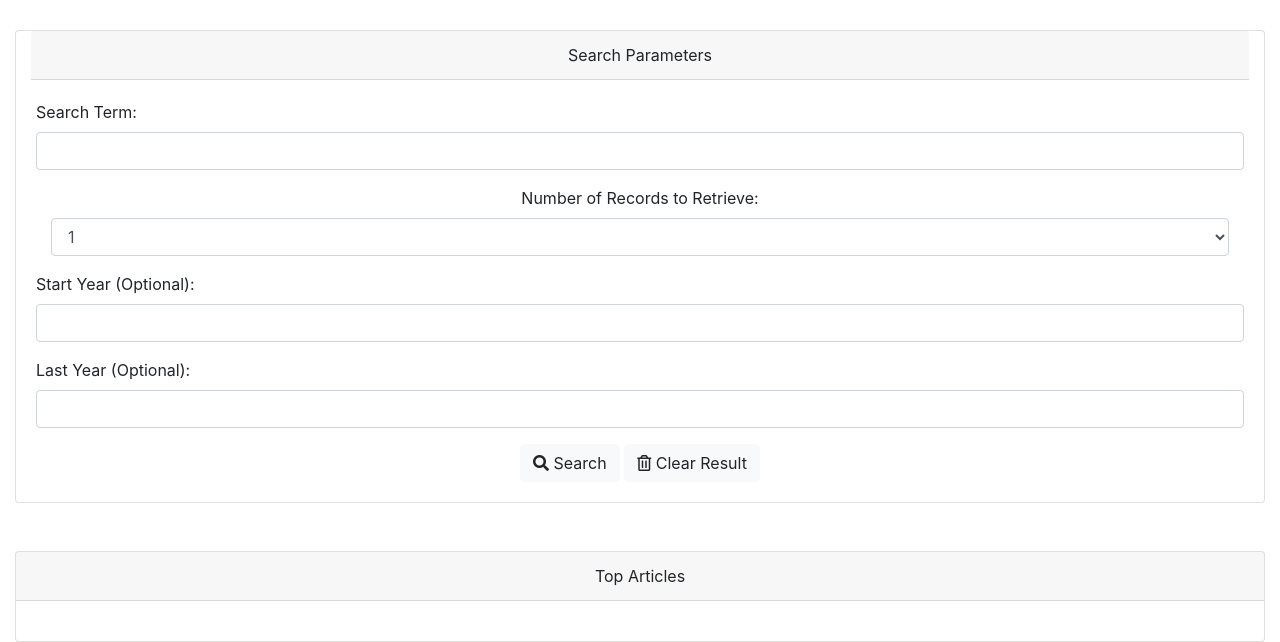
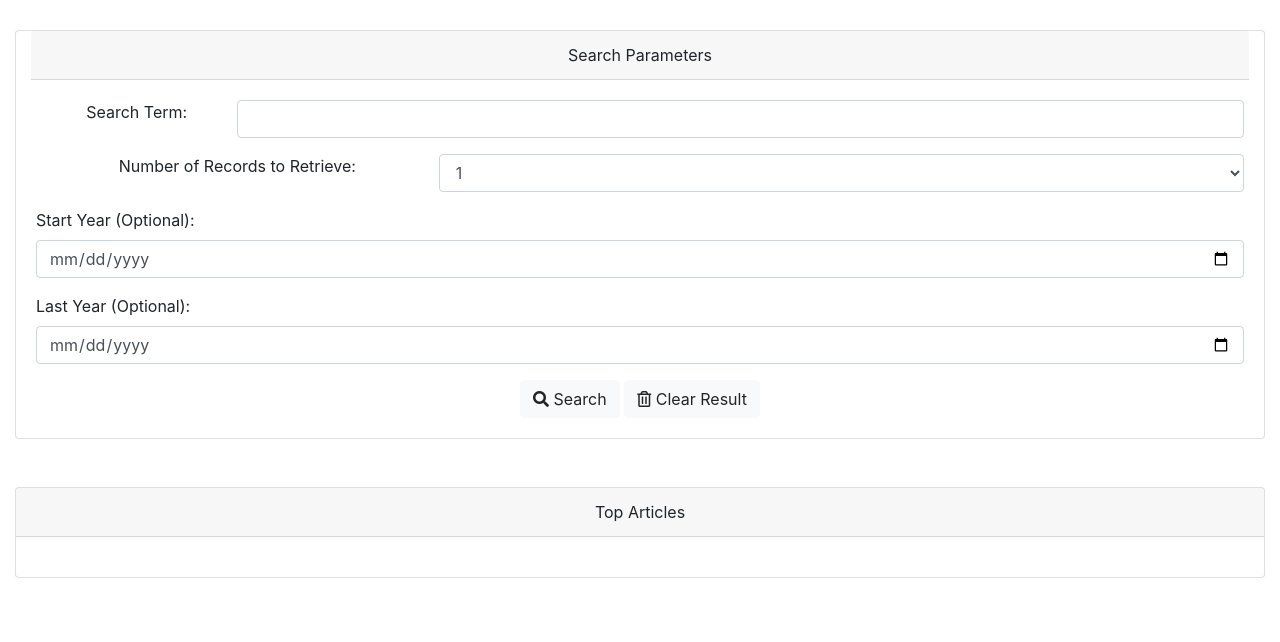
Before and after one commit to smedigo/NYTminiproject, a plain HTML site: page index.html in a window 1280 px wide. Shown: the part 186-828 px from the top of the page. After the commit the page ends 800 px from the top, so only its background shows below. Drawn offline with nearby package versions, Linux system fonts and the light colour scheme.

Commit message:
Updated HTML.

```diff
--- a/index.html
+++ b/index.html
@@ -19,12 +19,12 @@
         <div class="card-body">
             <form>
                 <div class="form-group row ">
-                  <label for="searchTerm">Search Term:</label>
-                  <input type="text" class="form-control" id="searchTerm">
+                  <label for="searchTerm" class="col-2">Search Term:</label>
+                  <input type="text" class="form-control col-10" id="searchTerm">
                 </div>
-                <div class="form-group">
-                    <label for="articleCount">Number of Records to Retrieve:</label>
-                    <select class="form-control" id="articleCount">
+                <div class="form-group row">
+                    <label for="articleCount" class="col-4">Number of Records to Retrieve:</label>
+                    <select class="form-control col-8" id="articleCount">
                       <option>1</option>
                       <option>3</option>
                       <option>5</option>
@@ -33,12 +33,12 @@
                     </select>
                   </div>
                 <div class="form-group row ">
-                    <label for="searchTerm">Start Year (Optional):</label>
-                    <input type="text" class="form-control" id="searchTerm">
+                    <label for="startYear">Start Year (Optional):</label>
+                    <input type="date" class="form-control" id="startYear">
                   </div>
                   <div class="form-group row ">
-                    <label for="searchTerm">Last Year (Optional):</label>
-                    <input type="text" class="form-control" id="searchTerm">
+                    <label for="lastYear">Last Year (Optional):</label>
+                    <input type="date" class="form-control" id="lastYear">
                   </div>
                 <button type="click" class="btn btn-light" id="searchBtn"><i class="fas fa-search"></i> Search</button>
                 <button type="click" class="btn btn-light" id="clearBtn"><i class="far fa-trash-alt"></i> Clear Result</button>
```
